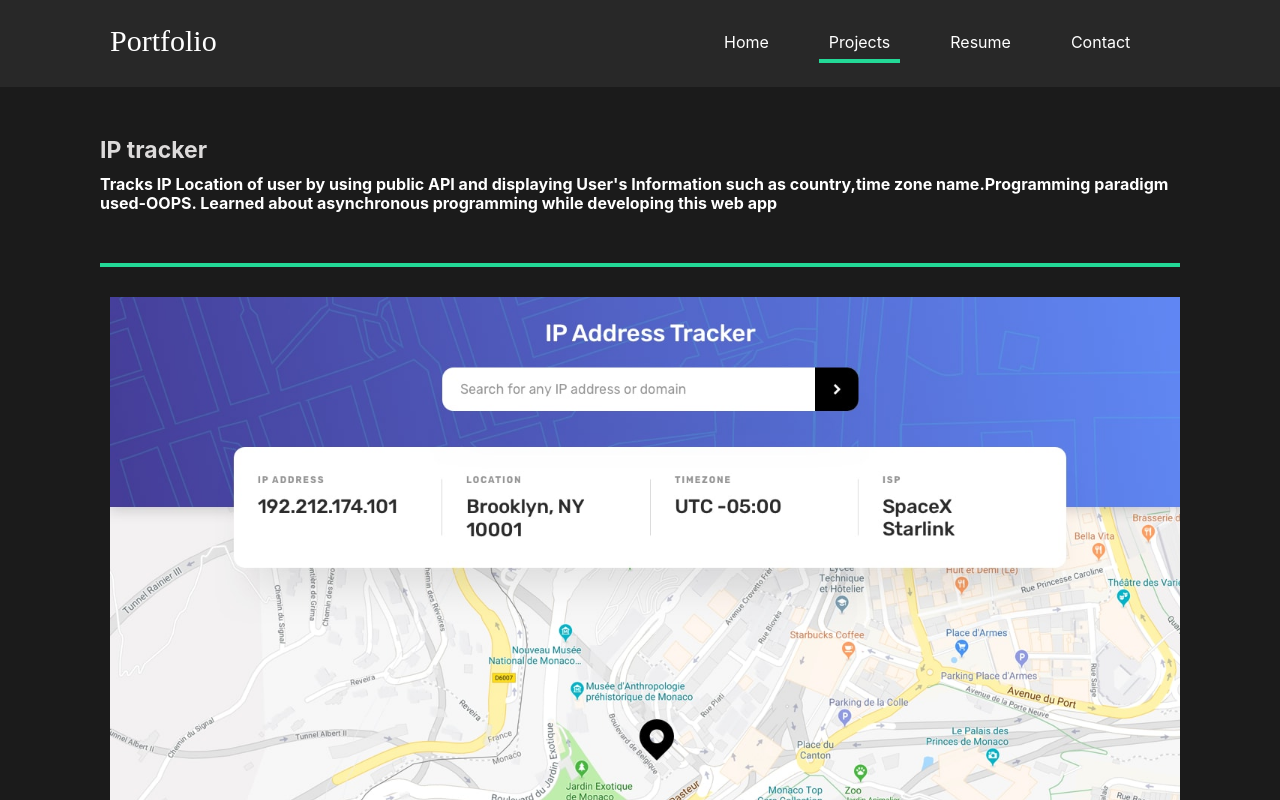
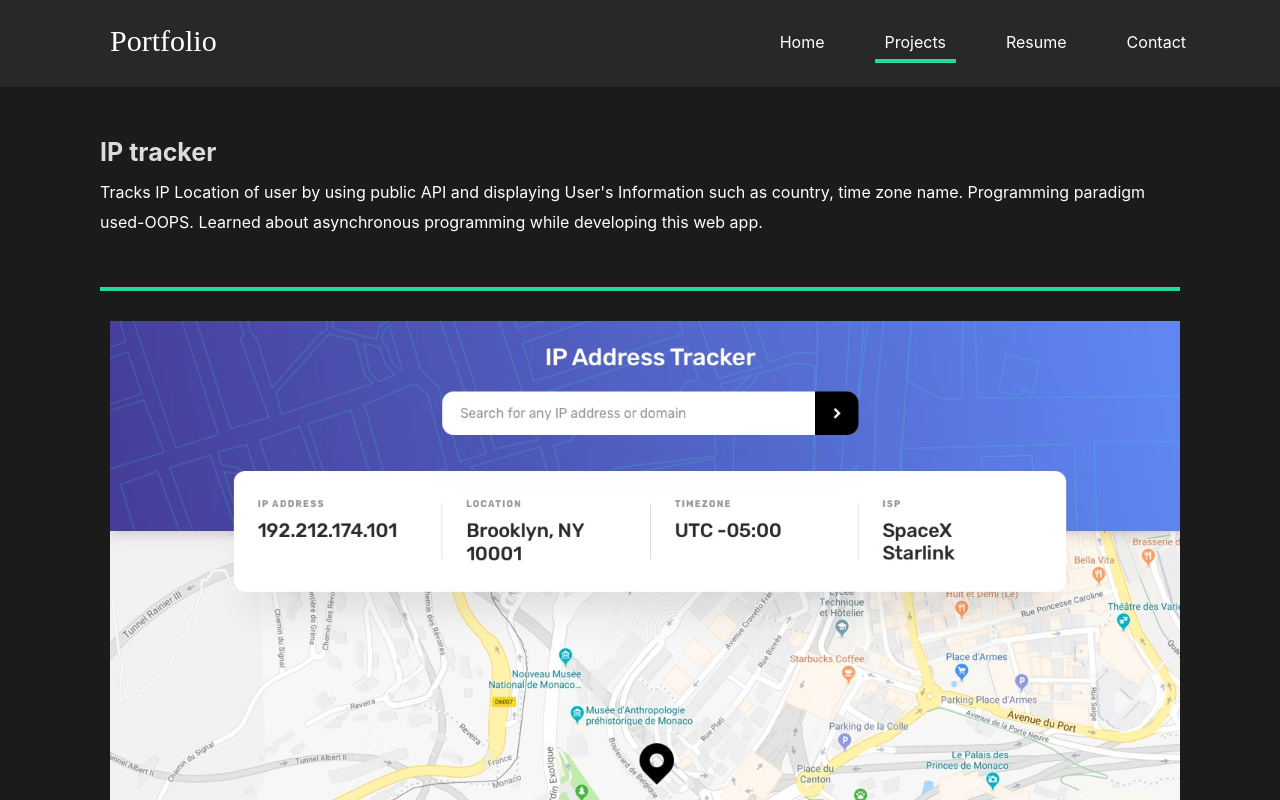
Before and after one commit to poojas10/portfolio, a React (Create React App) app: page /projects in a window 1280 px wide. Shown: the top 800 px of the page. Built offline with nearby package versions, Linux system fonts and the light colour scheme.

Commit message:
project and navbar section changes

```diff
--- a/src/components/header.css
+++ b/src/components/header.css
@@ -56,8 +56,8 @@
       max-height: 70px !important;
       display: flex;
       align-items: center;
-      justify-content: space-between;
-      padding: 1rem 6rem;
+      justify-content: flex-end;
+      /* padding: 1rem 6rem; */
     }
     .toggle-btn {
         display: none;
--- a/src/index.css
+++ b/src/index.css
@@ -377,6 +377,8 @@ textarea:focus {
 .project-description {
   margin: 1rem 0;
   font-size: 1.6rem;
+  font-weight: lighter;
+  line-height: 30px;
 }
 
 @media screen and (min-width: 1200px) {
@@ -548,6 +550,9 @@ textarea:focus {
   .main-heading {
     font-size: 2.3rem;
   }
+  .project-title{
+    font-size: 2.5rem;
+  }
   p {
     font-size: 1.7rem;
   }
--- a/src/projects.js
+++ b/src/projects.js
@@ -6,7 +6,7 @@ export const projects = [
     alt: "ip tracker project app",
     url: "https://ip-address-trakingapp.netlify.app/",
     about:
-      "Tracks IP Location of user by using public API and displaying User's Information such as country,time zone name.Programming paradigm used-OOPS. Learned about asynchronous programming while developing this web app",
+      "Tracks IP Location of user by using public API and displaying User's Information such as country, time zone name. Programming paradigm used-OOPS. Learned about asynchronous programming while developing this web app.",
   },
   {
     id: 6,
@@ -15,7 +15,7 @@ export const projects = [
     alt: "Grocery Bud project screenshot",
     url: "https://grocery-shopping-list.netlify.app/",
     about:
-      "This project was developed using React.It helped me during my grocery shopping and even if the page refreshes the items are still on the list.",
+      "This project was developed using React. It helped me during my grocery shopping and even if the page refreshes the items are still on the list.",
   },
   {
     id: 3,
@@ -33,7 +33,7 @@ export const projects = [
     alt: "cart shopping project screenshot",
     url: "https://cart-shopping-demo.netlify.app/",
     about:
-      "This project was a great way of applying useContext and useReducer hooks of React.The data is fetched using API.",
+      "This project was a great way of applying useContext and useReducer hooks of React. The data is fetched using API.",
   },
   {
     id: 2,
@@ -50,7 +50,7 @@ export const projects = [
     img: "../img/paragraph-generator.webp",
     alt: "Paragraph Generator project screenshot",
     url: "https://paragraph-generator-app.netlify.app/",
-    about: "A different Paragraph Generator that does not generates Lorem Ipsum.Useful as demo content",
+    about: "A different Paragraph Generator that does not generates Lorem Ipsum. Useful as demo content",
   },
   {
     id: 4,
@@ -59,7 +59,7 @@ export const projects = [
     alt: "slider project screenshot",
     url: "https://users-slider.netlify.app/",
     about:
-      "Slider using React, learned about useState and useEffect hooks by developing this",
+      "Slider using React, learned about useState and useEffect hooks by developing this.",
   },
 
   {
@@ -78,6 +78,6 @@ export const projects = [
     alt: "memory-game-desktop",
     url: "https://focus-memory-game.netlify.app",
     about:
-      "Memory Game developed by using Javascript,a quick and fun game to play during breaks and testing how sharp the player's memory is.",
+      "Memory Game developed by using Javascript, a quick and fun game to play during breaks and testing how sharp the player's memory is.",
   },
 ];
```
